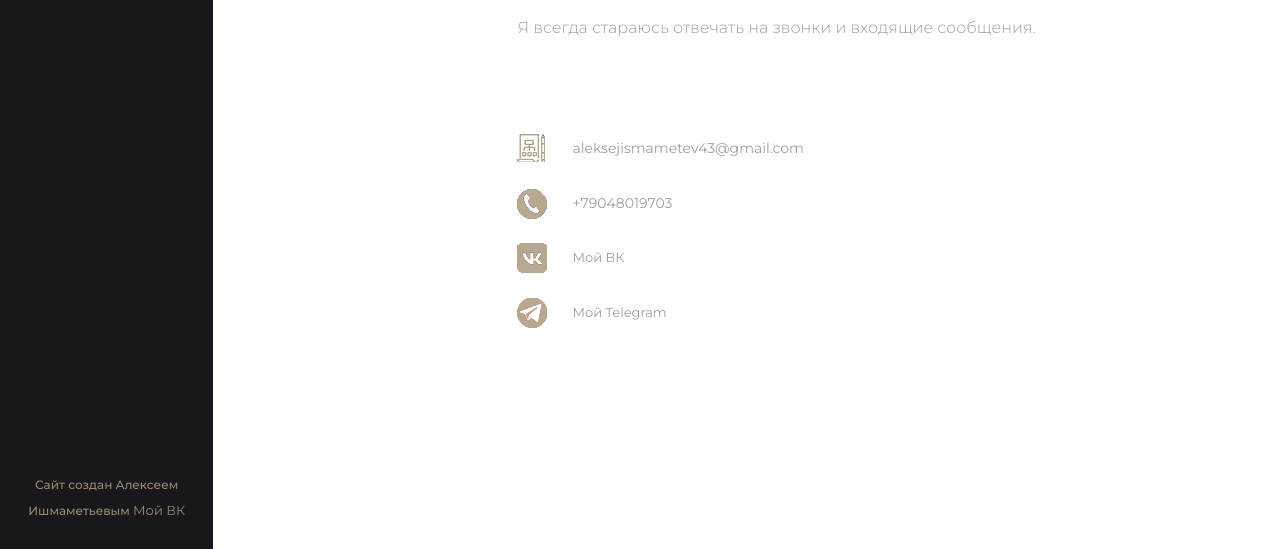
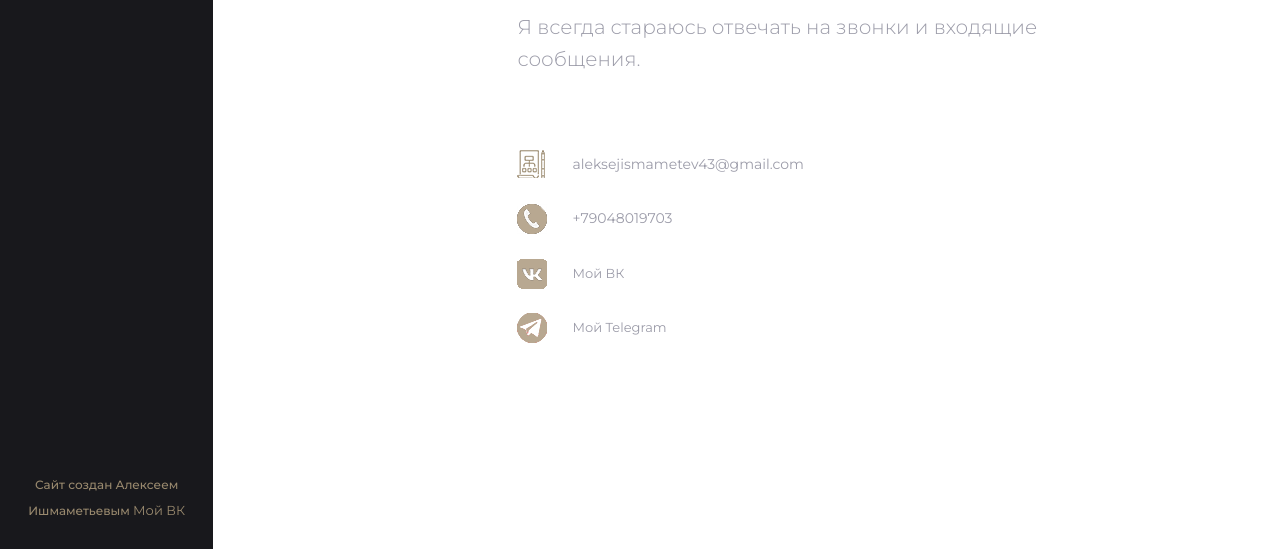
Before and after one commit to Alextechnolgie/rrg, a website: page contact.html in a window 1280 px wide. Shown: the part 251-800 px from the top of the page. Drawn offline with Linux system fonts and the light colour scheme; some packages are replaced by stand-ins of ours.

Commit message:
Update contact.html

```diff
--- a/contact.html
+++ b/contact.html
@@ -101,9 +101,9 @@
                                         <h3>
                                             Свяжитесь сомной
                                         </h3>
-                                        <p>
+                                        <h>
                                             Я всегда стараюсь отвечать на звонки и входящие сообщения.
-                                        </p>
+                                        </h>
 
                                         <ul class="nosyely_list pt50">
 
```
